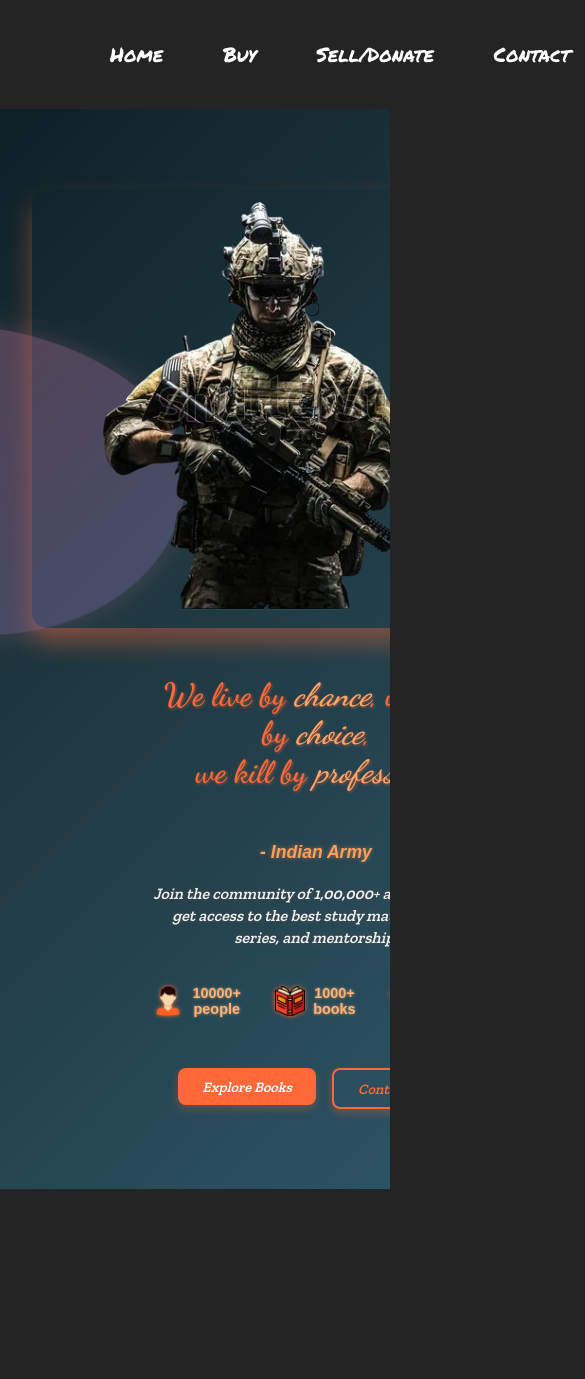
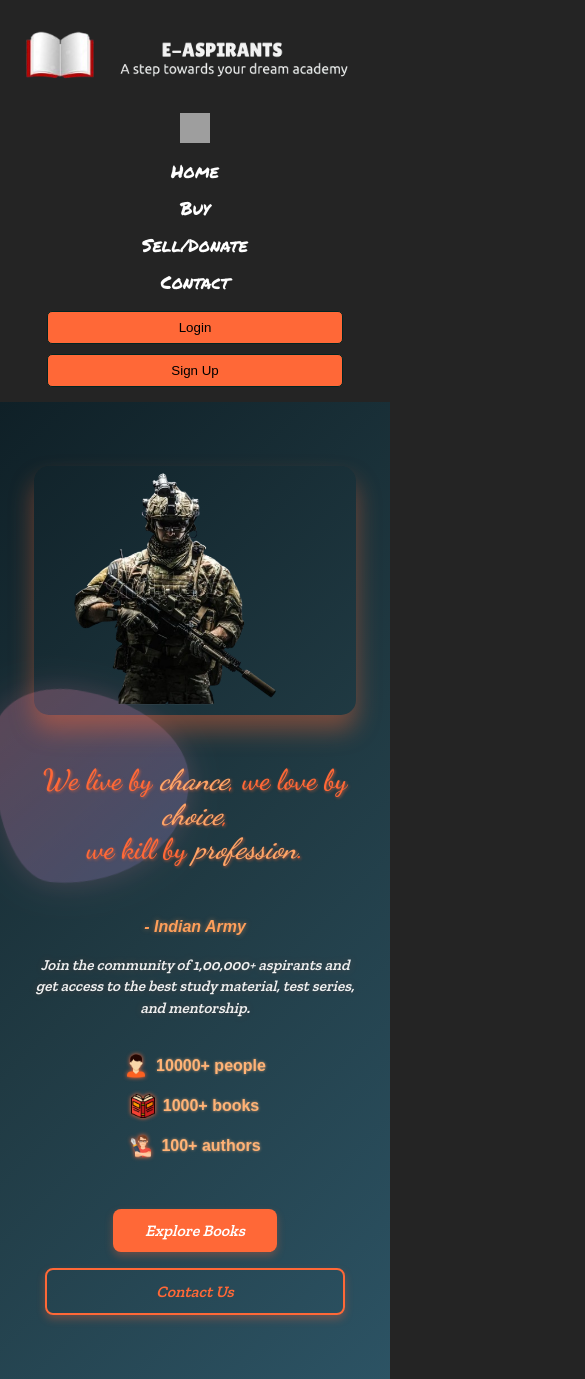
Before and after one commit to Prathik2004/e-aspirants, a React (Vite) app in the folder client/: page / in a window 390 px wide. Shown: the top 1379 px of the page, 585 px wide, since content can reach past the window. Before the commit the page ends 1189 px from the top, so only its background shows below. Built offline with nearby package versions, Linux system fonts and the light colour scheme; grey boxes are pictures that could not be loaded; the HTML template or start-up script is replaced by a standard one.

Commit message:
Header.jsx responsive

```diff
--- a/client/src/components/Header.css
+++ b/client/src/components/Header.css
@@ -84,3 +84,76 @@
 .header-dropdown li:hover {
   background-color: #ff6837;
 }
+
+@media screen and (max-width: 1024px) {
+  .header-container {
+    grid-template-columns: 1fr 1fr;
+    grid-template-areas:
+      "logo cart"
+      "navbar navbar"
+      "login login";
+    row-gap: 10px;
+    text-align: center;
+  }
+
+  .header-navbar {
+    margin-left: 0;
+  }
+
+  .header-cart {
+    margin-left: 0;
+    justify-self: end;
+  }
+
+  .header-navbar-list {
+    flex-direction: column;
+    gap: 20px;
+  }
+
+  .header-login {
+    text-align: center;
+  }
+
+  .header-login-button,
+  .header-signup-button {
+    margin: 5px 10px;
+    width: 40%;
+  }
+}
+
+@media screen and (max-width: 600px) {
+  .header-container {
+    grid-template-columns: 1fr;
+    grid-template-areas:
+      "logo"
+      "cart"
+      "navbar"
+      "login";
+  }
+
+  .header-logo {
+    text-align: center;
+  }
+
+  .header-navbar-list {
+    flex-direction: column;
+    gap: 10px;
+    font-size: 18px;
+  }
+
+  .header-login-button,
+  .header-signup-button {
+    width: 80%;
+    padding: 8px 16px;
+  }
+
+  .header-cart {
+    justify-self: center;
+    margin: 0;
+  }
+
+  .header-dropdown {
+    left: 50%;
+    transform: translateX(-50%);
+  }
+}
--- a/client/src/pages/Home.css
+++ b/client/src/pages/Home.css
@@ -249,30 +249,31 @@ body {
 }
 
 /* Responsive Design */
-@media (max-width: 900px) {
+/* Responsive adjustments */
+@media (max-width: 1024px) {
+  .slide {
+    flex-direction: column;
+    gap: 2rem;
+  }
+
   .slide-content {
     flex-direction: column;
+    align-items: center;
     text-align: center;
   }
 
-  .slide-img,
-  .text-wrapper {
-    flex: 1 1 100%;
+  .slide-img {
+    max-width: 90%;
+    flex: 1 1 auto;
   }
 
-  .slide-buttons {
-    justify-content: center;
+  .text-wrapper {
+    flex: 1 1 auto;
+    width: 90%;
   }
 
-  .arrow {
-    font-size: 2rem;
-    padding: 0.4rem 0.8rem;
-  }
-}
-
-@media (max-width: 500px) {
   .slide-heading {
-    font-size: 2rem;
+    font-size: 2.2rem;
   }
 
   .slide-subheading {
@@ -283,13 +284,53 @@ body {
     font-size: 1rem;
   }
 
+  .slide-stats {
+    flex-direction: column;
+    align-items: center;
+    gap: 1rem;
+  }
+
   .stat-item {
-    font-size: 0.9rem;
+    justify-content: center;
+  }
+
+  .slide-buttons {
+    flex-direction: column;
+    align-items: center;
+    gap: 1rem;
   }
 
   .btn-primary,
   .btn-secondary {
-    font-size: 0.9rem;
-    padding: 0.6rem 1.5rem;
+    width: 100%;
+    max-width: 300px;
   }
 }
+
+@media (max-width: 600px) {
+  .home-container {
+    padding: 2rem 1rem;
+  }
+
+  .slide-heading {
+    font-size: 1.8rem;
+  }
+
+  .slide-subheading {
+    font-size: 1rem;
+  }
+
+  .slide-description {
+    font-size: 0.95rem;
+  }
+
+  .floating-shape {
+    width: 200px;
+    height: 200px;
+  }
+
+  .stat-item img {
+    width: 24px;
+    height: 24px;
+  }
+}
```
